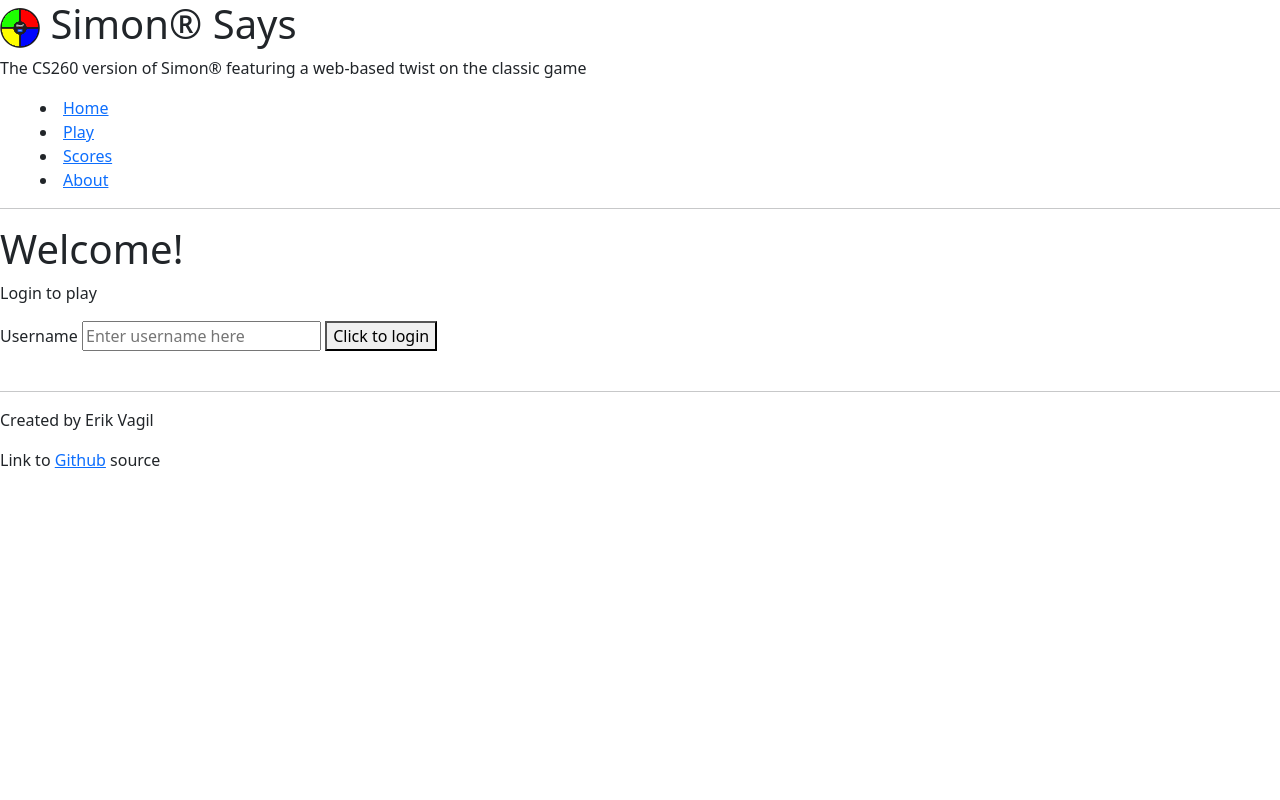
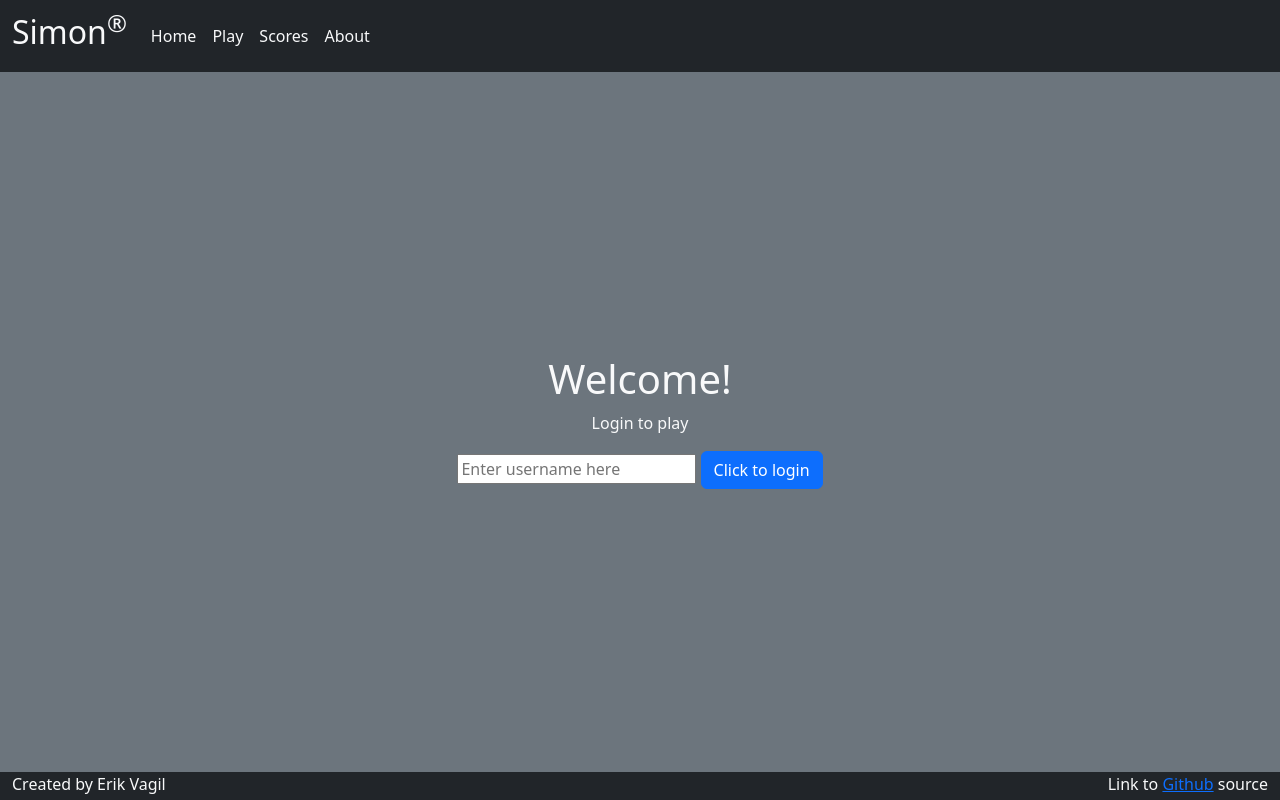
Before and after one commit to ErikVagil/simon, a plain HTML site: page index.html in a window 1280 px wide. Drawn offline with nearby package versions, Linux system fonts and the light colour scheme.

Commit message:
Added Bootstrap code to index.html and formatting to style.css

```diff
--- a/index.html
+++ b/index.html
@@ -15,36 +15,41 @@
             crossorigin="anonymous"
         />
     </head>
-    <body>
-        <header> <!-- Consistent across all pages -->
-            <h1><img src="favicon.ico" alt="Simon logo"> Simon&reg; Says</h1> <!-- &reg; is the (R) symbol -->
-            <p>The CS260 version of Simon&reg; featuring a web-based twist on the classic game</p>
-            <nav>
-                <menu>
-                    <li><a href="index.html">Home</a></li>
-                    <li><a href="play.html">Play</a></li>
-                    <li><a href="scores.html">Scores</a></li>
-                    <li><a href="about.html">About</a></li>
-                </menu>
+    <body class="bg-dark text-light">
+        <header class="container-fluid"> <!-- Consistent across all pages -->
+            <nav class="navbar navbar-expand-lg navbar-dark">
+                <a class="navbar-brand text-light align-items-center" href="index.html"><h2>Simon<sup>&reg;</sup></h2></a> <!-- &reg; is the (R) symbol -->
+                <button class="navbar-toggler" type="button" data-bs-toggle="collapse" data-bs-target="#navbar-content">
+                    <span class="navbar-toggler-icon"></span>
+                </button>
+                <div class="collapse navbar-collapse" id="navbar-content">
+                    <!-- <p>The CS260 version of Simon&reg; featuring a web-based twist on the classic game</p> -->
+                    <ul class="navbar-nav">
+                        <li class="nav-item"><a class="nav-link active text-light" href="index.html">Home</a></li>
+                        <li class="nav-item"><a class="nav-link text-light" href="play.html">Play</a></li>
+                        <li class="nav-item"><a class="nav-link text-light" href="scores.html">Scores</a></li>
+                        <li class="nav-item"><a class="nav-link text-light" href="about.html">About</a></li>
+                    </ul>
+                </div>
             </nav>
-            <hr/> <!-- The <hr> tag denotes a shift in content, shown by a horizontal line -->
         </header>
 
-        <main>
-            <h1>Welcome!</h1>
-            <p>Login to play</p>
-            <form action="play.html" method="get">
-                <label for="user">Username</label>
-                <input type="text" id="user" placeholder="Enter username here">
-                <button type="submit">Click to login</button>
-            </form>
-            <br/> <!-- The <br> tag adds a line break -->
-            <hr/>
+        <main class="container-fluid text-center bg-secondary">
+            <div>
+                <h1>Welcome!</h1>
+                <p>Login to play</p>
+                <form action="play.html" method="get">
+                    <input type="text" id="user" placeholder="Enter username here">
+                    <button class="btn btn-primary" type="submit">Click to login</button>
+                </form>
+            </div>
         </main>
 
-        <footer> <!-- Consistent across all pages -->
-            <p>Created by Erik Vagil</p>
-            <p>Link to <a href="https://github.com/ErikVagil/simon">Github</a> source</p>
+        <footer class="bg-dark"> <!-- Consistent across all pages -->
+            <div class="container-fluid">
+                <div class="float-start">Created by Erik Vagil</div>
+                <div class="float-end">Link to <a href="https://github.com/ErikVagil/simon">Github</a> source</div>
+            </div>
         </footer>
     </body>
 </html>
--- a/style.css
+++ b/style.css
@@ -0,0 +1,20 @@
+body {
+    display: flex;
+    flex-direction: column;
+}
+
+header {
+    flex: 0 70px;
+}
+
+main {
+    display: flex;
+    flex: 1 calc(100vh - 100px);
+    align-items: center;
+    justify-content: space-around;
+    flex-direction: column;
+}
+
+footer {
+    flex: 0 28px;
+}
```
